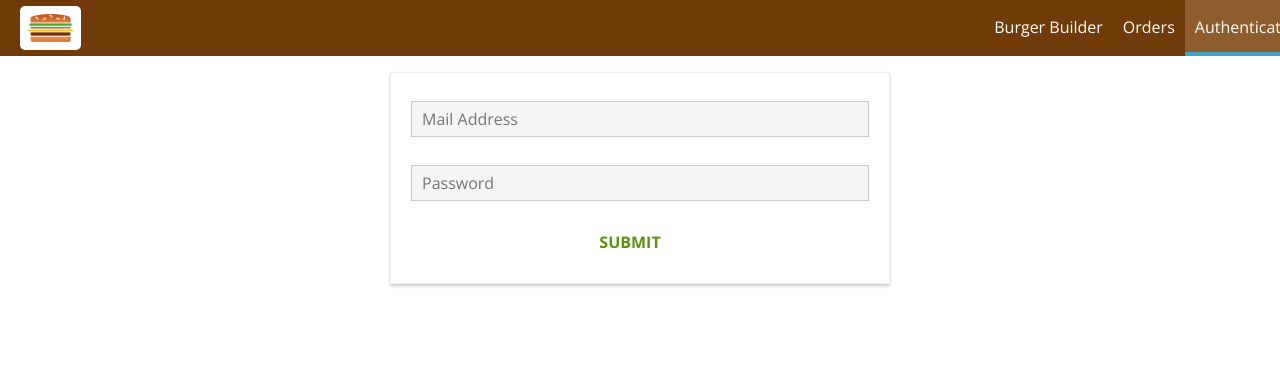
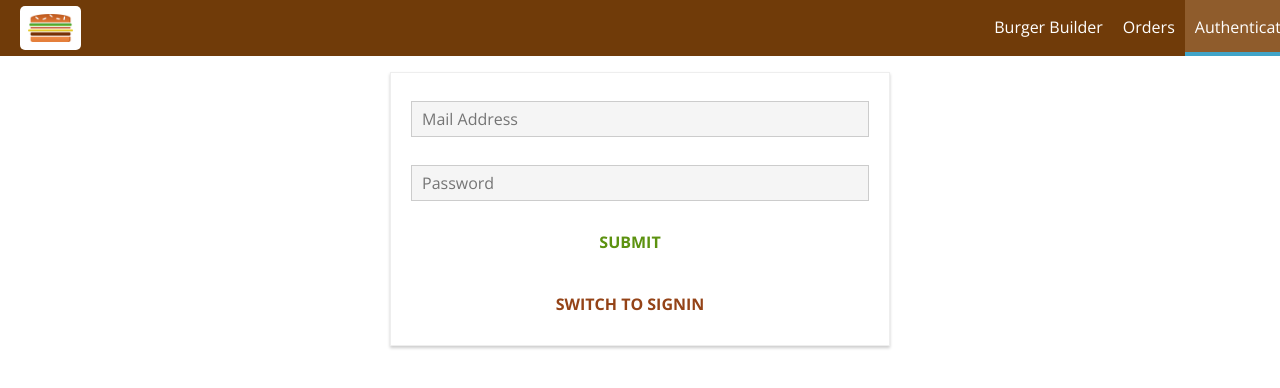
Before and after one commit to sjuanati/Burger-Builder, a React (Create React App) app: page /auth in a window 1280 px wide. Shown: the top 388 px of the page. Built offline with nearby package versions, Linux system fonts and the light colour scheme.

Commit message:
Adding sign-in

```diff
--- a/src/containers/Auth/Auth.js
+++ b/src/containers/Auth/Auth.js
@@ -37,7 +37,8 @@ class Auth extends Component {
                 valid: false,
                 touched: false
             }
-        }
+        },
+        isSignup: true
     }
 
     checkValidity(value, rules) {
@@ -87,7 +88,13 @@ class Auth extends Component {
 
     submitHandler = (event) => {
        event.preventDefault();      //prevent reloading of the page
-       this.props.onAuth(this.state.controls.email.value, this.state.controls.password.value);
+       this.props.onAuth(this.state.controls.email.value, this.state.controls.password.value, this.state.isSignup);
+    }
+
+    switchAuthModeHandler = () => {
+        this.setState(prevState => {
+            return {isSignup: !prevState.isSignup};
+        })
     }
 
     render () {
@@ -118,6 +125,11 @@ class Auth extends Component {
                         SUBMIT
                     </Button>
                 </form>
+                <Button
+                    clicked={this.switchAuthModeHandler}
+                    btnType="Danger">
+                    SWITCH TO {this.state.isSignup ? 'SIGNIN' : 'SIGNUP'}
+                </Button>
             </div>
         );
     }
@@ -125,7 +137,7 @@ class Auth extends Component {
 
 const mapDispatchToProps = dispatch => {
     return {
-        onAuth: (email, password) => dispatch(actions.auth(email, password))
+        onAuth: (email, password, isSignup) => dispatch(actions.auth(email, password, isSignup))
     }
 }
 
--- a/src/store/actions/auth.js
+++ b/src/store/actions/auth.js
@@ -22,15 +22,21 @@ export const authFail = (error) => {
     }
 };
 
-export const auth = (email, password) => {
+export const auth = (email, password, isSignup) => {
     return dispatch => {
         dispatch(authStart());
         const authData = {
             email: email,
             password: password,
             returnSecureToken: true
+        };
+        //sign up
+        let url = 'https://identitytoolkit.googleapis.com/v1/accounts:signUp?key=AIzaSyAQEUqiXLHa3vgja4BVPB3g_WyHl2CB6bM';
+        if (!isSignup) {
+            //sign in
+            url = 'https://identitytoolkit.googleapis.com/v1/accounts:signInWithPassword?key=AIzaSyAQEUqiXLHa3vgja4BVPB3g_WyHl2CB6bM';
         }
-        axios.post('https://identitytoolkit.googleapis.com/v1/accounts:signUp?key=AIzaSyAQEUqiXLHa3vgja4BVPB3g_WyHl2CB6bM', authData)
+        axios.post(url, authData)
             .then(response => {
                 console.log(response);
                 dispatch(authSuccess(response.data));
```
